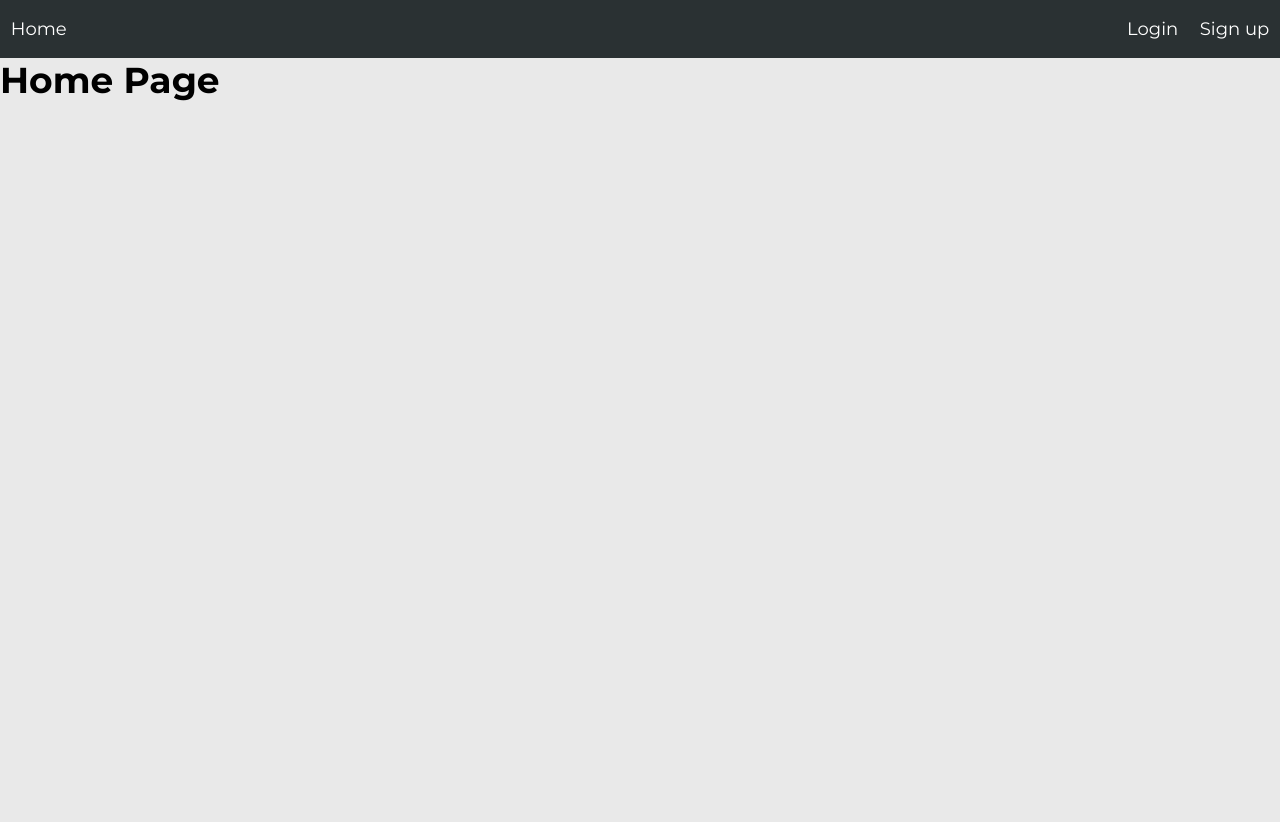
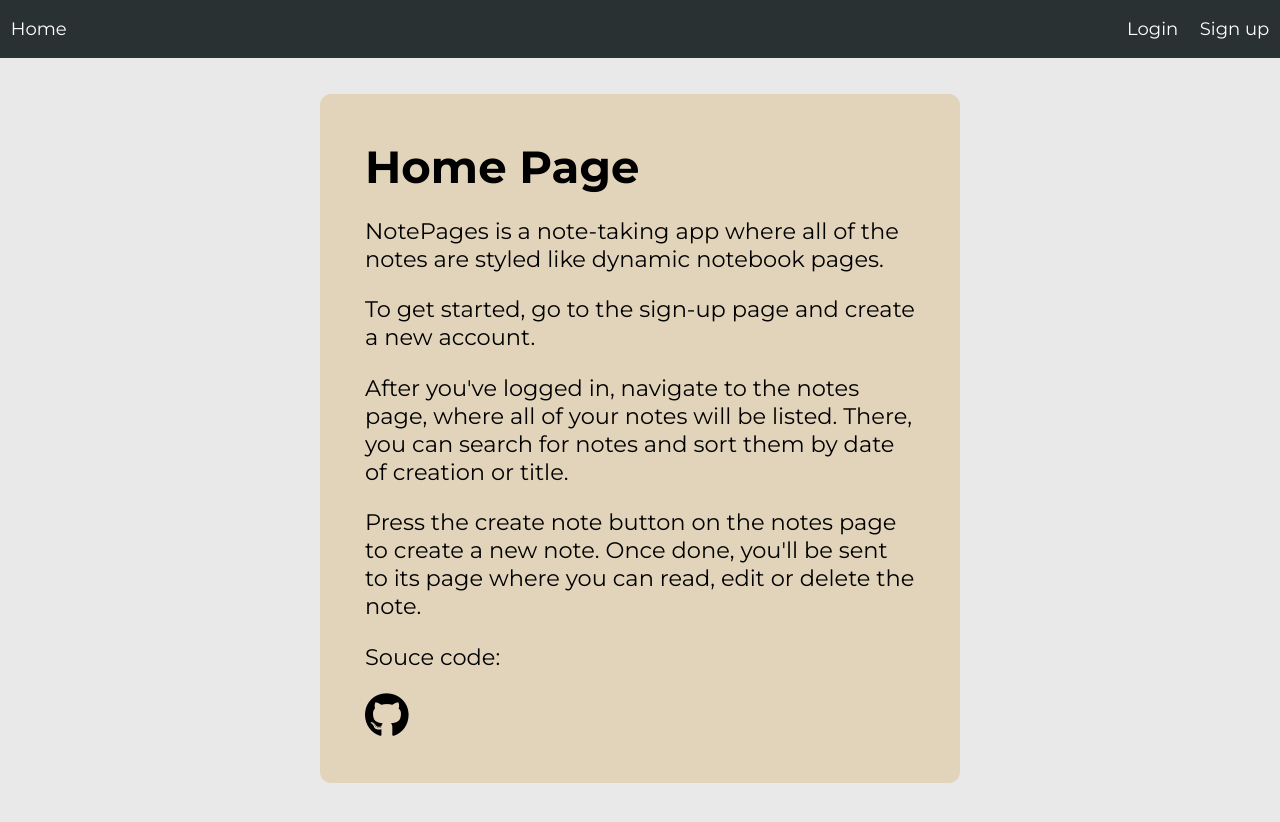
Before and after one commit to BorislavBranimirov/NotePages, a React app in the folder client/: page / in a window 1280 px wide. Shown: the top 822 px of the page. Before the commit the page ends 800 px from the top, so only its background shows below. Built offline with nearby package versions, Linux system fonts and the light colour scheme.

Commit message:
styled home and 404 page and changed webpage title

```diff
--- a/client/public/index.html
+++ b/client/public/index.html
@@ -4,7 +4,7 @@
     <meta charset="UTF-8">
     <meta name="viewport" content="width=device-width, initial-scale=1.0">
     <script src="https://kit.fontawesome.com/1e7583c224.js" crossorigin="anonymous"></script>
-    <title>Note Pages App</title>
+    <title>NotePages</title>
 </head>
 <body>
     <div id="root"></div>
--- a/client/src/components/Home.js
+++ b/client/src/components/Home.js
@@ -1,9 +1,26 @@
-import React, { useState } from 'react';
+import React from 'react';
+import styles from './Home.module.scss';
 
 const Home = () => {
     return (
-        <div>
+        <div className={styles.homePageWrapper}>
+            <div className={styles.homePage}>
             <h1>Home Page</h1>
+            <p>NotePages is a note-taking app where all of the notes are styled like dynamic notebook pages.</p>
+            <p>To get started, go to the sign-up page and create a new account.</p>
+            <p>
+                After you've logged in, navigate to the notes page, where all of your notes will be listed.
+                There, you can search for notes and sort them by date of creation or title.
+            </p>
+            <p>
+                Press the create note button on the notes page to create a new note.
+                Once done, you'll be sent to its page where you can read, edit or delete the note.
+            </p>
+            <p>Souce code:</p>
+            <a href="https://github.com/BorislavBranimirov/NotePages">
+                <i className="fab fa-github fa-2x"></i>
+            </a>
+            </div>
         </div>
     );
 };
--- /dev/null
+++ b/client/src/components/Home.module.scss
@@ -0,0 +1,42 @@
+@import '../variables';
+
+.homePageWrapper {
+    display: flex;
+    justify-content: center;
+}
+
+.homePage {
+    background-color: $note-color;
+    font-size: 1.25em;
+    padding: 2em;
+
+    h1 {
+        margin-bottom: 0.5em;
+    }
+
+    p {
+        margin-bottom: 1em;
+    }
+
+    a {
+        color: black;
+    }
+}
+
+@media (min-width: 900px) {
+    .homePageWrapper {
+        margin-top: 2em;
+    }
+
+    .homePage {
+        width: 70%;
+        border-radius: 0.5em;
+        margin-bottom: 2em;
+    }
+}
+
+@media (min-width: 1200px) {
+    .homePage {
+        width: 50%;
+    }
+}
--- a/client/src/components/NotFound.js
+++ b/client/src/components/NotFound.js
@@ -1,9 +1,10 @@
 import React from 'react';
+import styles from './NotFound.module.scss';
 
 const NotFound = () => {
     return (
-        <div>
-            <h2>404</h2>
+        <div className={styles.notFoundPage}>
+            <h1>404</h1>
             <p>Page not found</p>
         </div>
     );
--- /dev/null
+++ b/client/src/components/NotFound.module.scss
@@ -0,0 +1,8 @@
+.notFoundPage {
+    display: flex;
+    justify-content: center;
+    text-align: center;
+    flex-direction: column;
+    font-size: 4em;
+    margin-top: 1em;
+}
```
